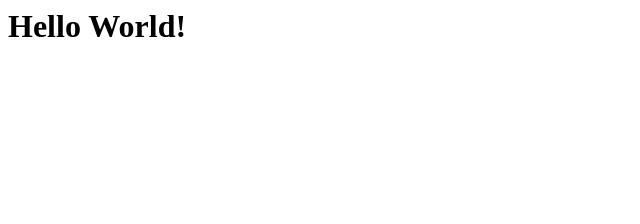
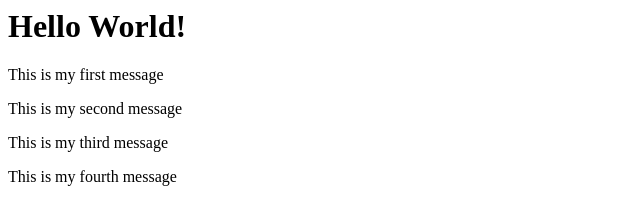
Before and after one commit to PureOreo/coursera-test, a plain HTML site: page index.html in a window 1280 px wide. Shown: the whole page, without its empty margins (0-640 px from the left). Drawn offline with Linux system fonts and the light colour scheme.

Commit message:
initialcommit

```diff
--- a/index.html
+++ b/index.html
@@ -6,5 +6,9 @@
 </head>
 <body>
     <h1>Hello World!</h1>
+    <p>This is my first message</p>
+    <p>This is my second message</p>
+    <p>This is my third message</p>
+    <p>This is my fourth message</p>
 </body>
 </html>
```
